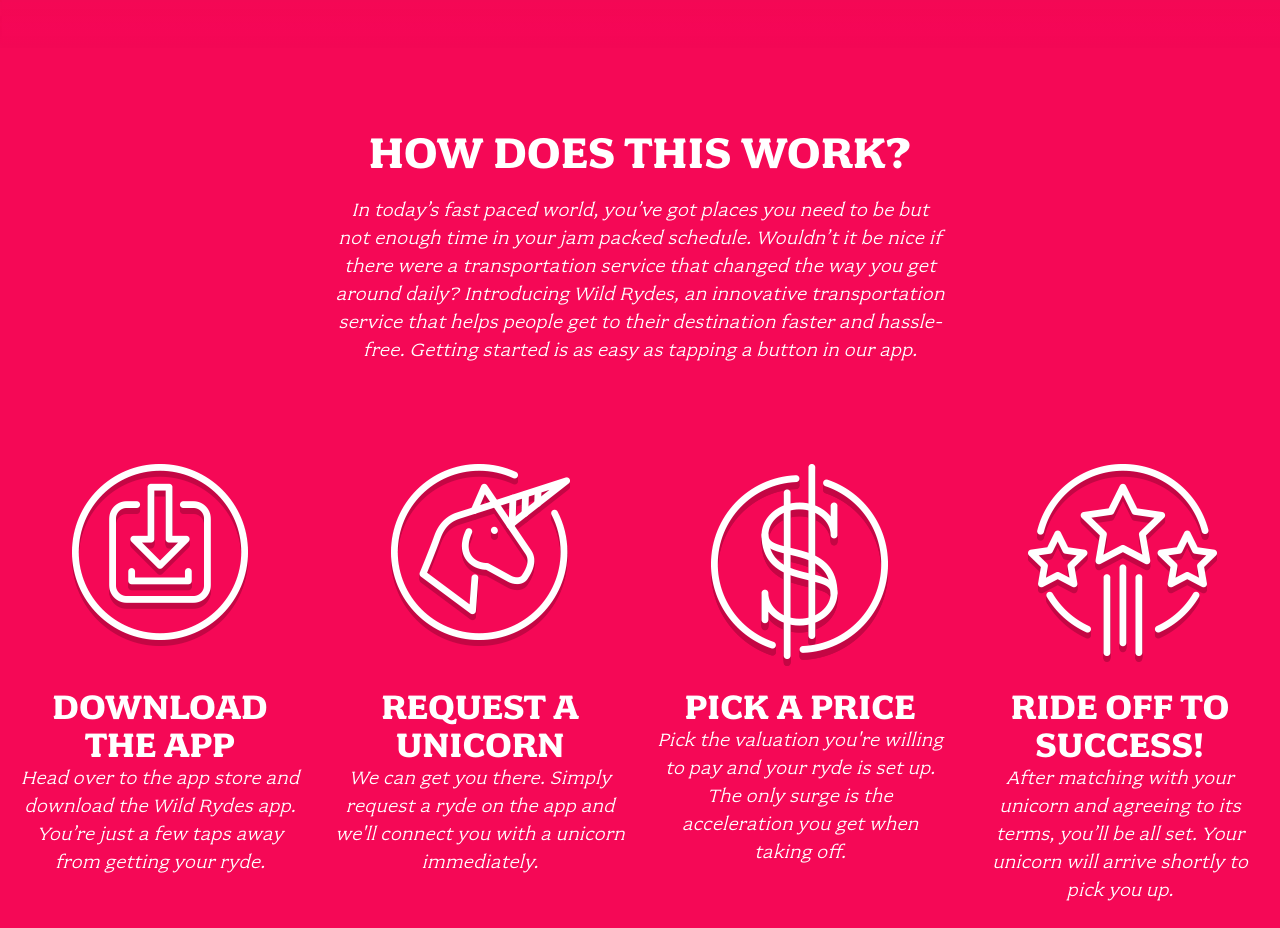
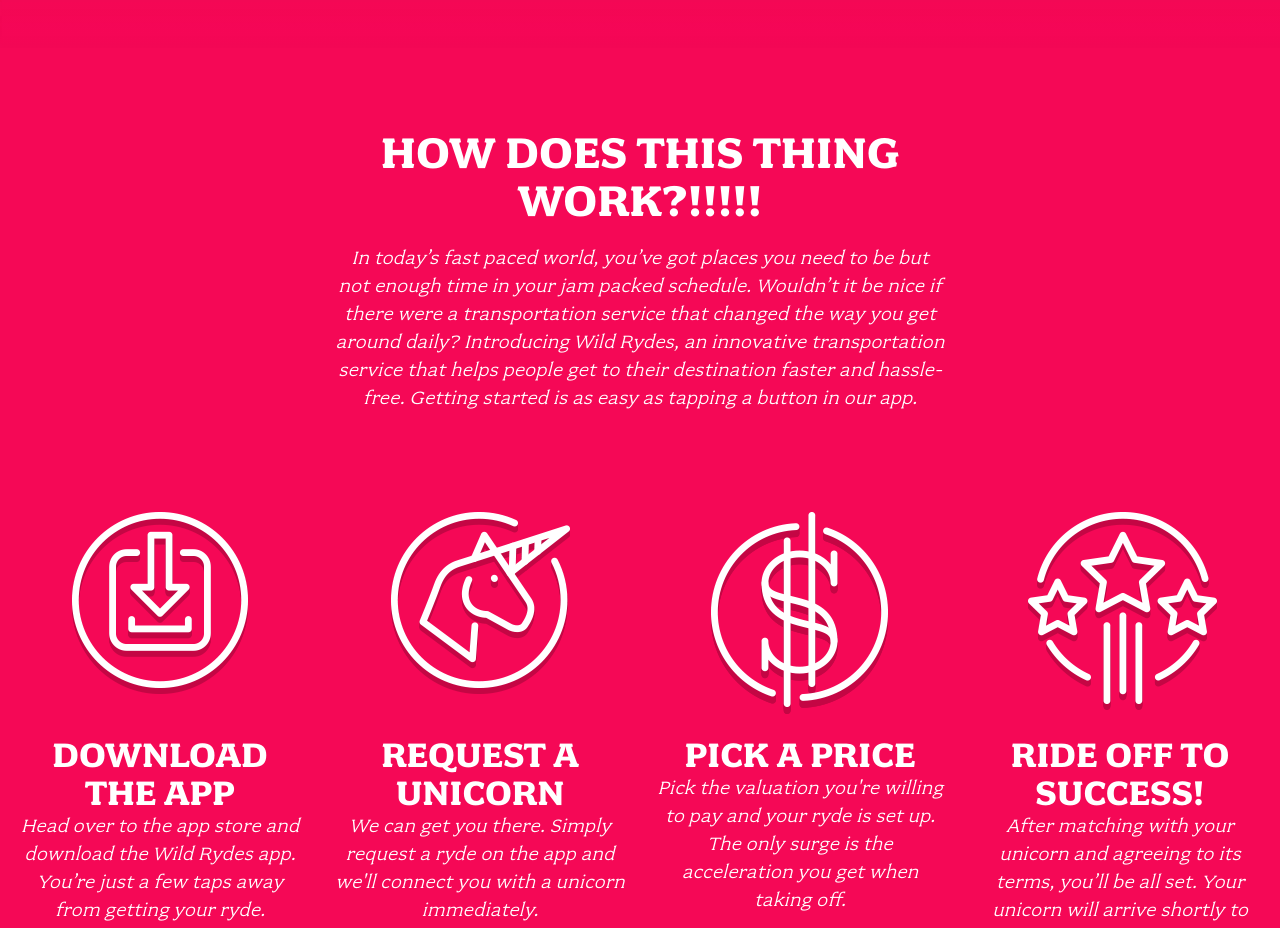
Before and after one commit to VentiAdamo/wildrydes-site, a plain HTML site: page index.html in a window 1280 px wide. Shown: the part 900-1828 px from the top of the page. Drawn offline with Linux system fonts and the light colour scheme.

Commit message:
Update index.html

```diff
--- a/index.html
+++ b/index.html
@@ -30,7 +30,7 @@
 
   <section class="home-about">
     <div class="row column large-9 xlarge-6 xxlarge-4">
-      <h2 class="section-title">How Does This Work?</h2>
+      <h2 class="section-title">How Does This THING Work?!!!!!</h2>
       <p class="content">
         In today’s fast paced world, you’ve got places you need to be but not enough time in your jam packed schedule. Wouldn’t it be nice if there were a transportation service that changed the way you get around daily? Introducing Wild Rydes, an innovative transportation service that helps people get to their destination faster and hassle-free. Getting started is as easy as tapping a button in our app.
       </p>
```
